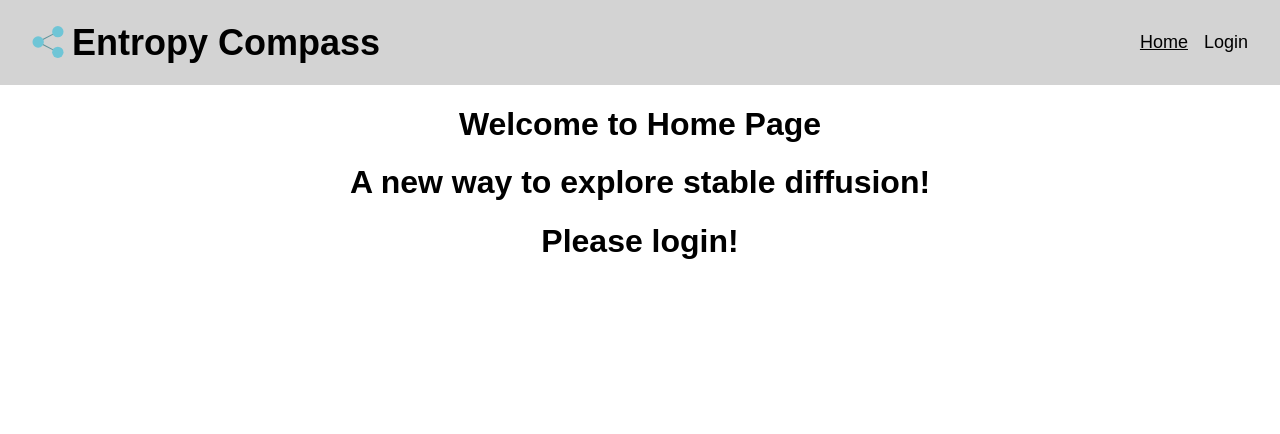
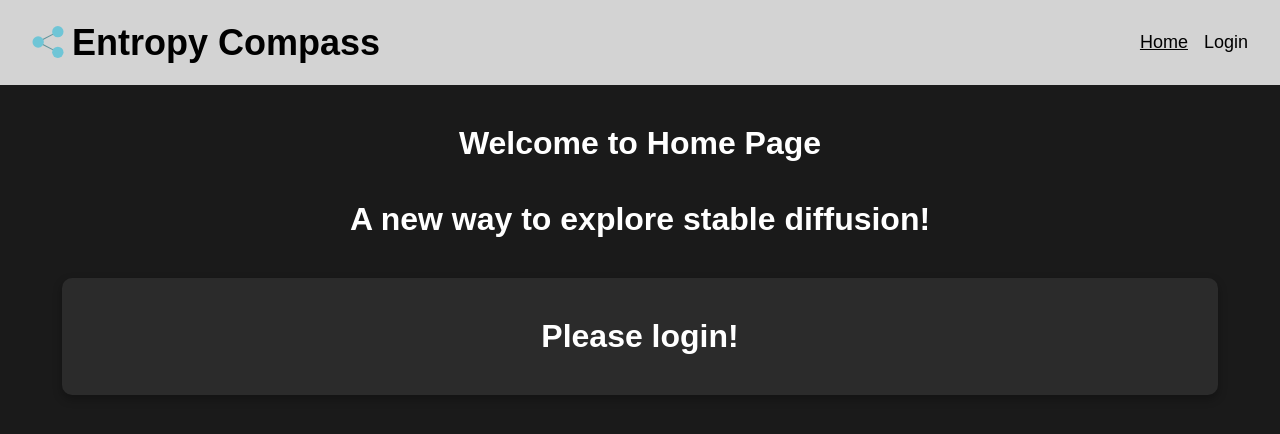
Before and after one commit to kvntang/entropy-compass, a Vue app: page / in a window 1280 px wide. Shown: the top 434 px of the page. Built offline with nearby package versions, Linux system fonts and the light colour scheme; no server answers.

Commit message:
11_25 UI updated

```diff
--- a/client/views/HomeView.vue
+++ b/client/views/HomeView.vue
@@ -48,8 +48,9 @@ function refreshImages() {
 }
 
 // Dynamic message based on the canvas type
-const canvasMessage = computed(() => (props.is1DCanvas ? "1D Canvas!!!!!" : "2D Canvas!!!!!"));
+const canvasMessage = computed(() => (props.is1DCanvas ? "1D Canvas" : "2D Canvas"));
 </script>
+
 
 <template>
   <main>
@@ -61,8 +62,8 @@ const canvasMessage = computed(() => (props.is1DCanvas ? "1D Canvas!!!!!" : "2D
     </section>
     <!-- Conditionally render the canvas components and message -->
     <section v-if="isLoggedIn">
+      <h2>{{ canvasMessage }}</h2>
       <deleteButton @refreshImages="refreshImages" />
-      <h2>{{ canvasMessage }}</h2>
       <section v-if="loading">Loading images...</section>
       <section v-else-if="error">{{ error }}</section>
       <template v-else>
@@ -73,8 +74,44 @@ const canvasMessage = computed(() => (props.is1DCanvas ? "1D Canvas!!!!!" : "2D
   </main>
 </template>
 
+
 <style scoped>
+/* change global font */
+body {
+  font-family: "Arial", sans-serif;
+  margin: 0;
+  padding: 0;
+  background-color: #1a1a1a;
+  color: white;
+}
+
 h1 {
   text-align: center;
+  margin: 20px 0;
 }
+main {
+  display: flex;
+  flex-direction: column;
+  align-items: center;
+  justify-content: flex-start;
+  min-height: 100vh;
+  background-color: #1a1a1a;
+  color: white;
+  padding: 20px;
+}
+section {
+  width: 90%;
+  max-width: 1200px;
+  margin: 20px 0;
+  padding: 20px;
+  border-radius: 10px;
+  background: #2b2b2b;
+  box-shadow: 0px 4px 10px rgba(0, 0, 0, 0.3);
+}
+
+/* center the 1d canvas/2d canvas text */
+h2 {
+  text-align: center;
+}
+
 </style>
```
